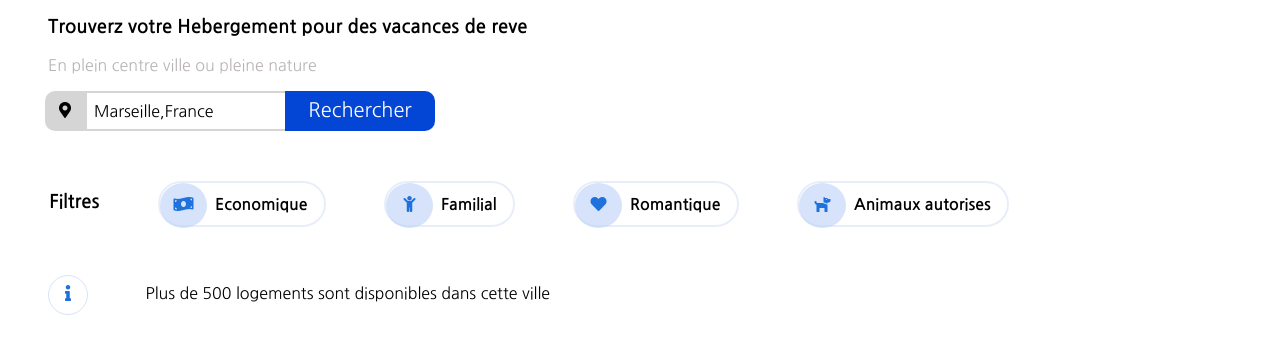
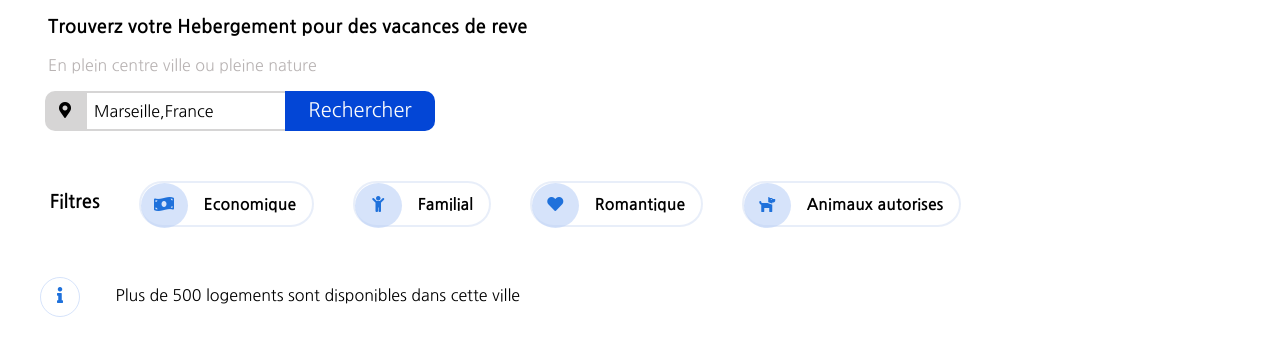
Before and after one commit to arthurlazzarotto90/reservia, a plain HTML site: page index.html in a window 1280 px wide. Shown: the part 98-454 px from the top of the page. Drawn offline with Linux system fonts and the light colour scheme.

Commit message:
amelioration_css

```diff
--- a/asset/css/style.css
+++ b/asset/css/style.css
@@ -70,8 +70,9 @@
 /*barre_de_recherche*/
 
 .recherche {
-    padding-left: 45px;
+    width: 435px;
     display: flex;
+    justify-content: flex-end;
 }
 .point_recherche {
    background-color:rgb(214, 213, 213);
@@ -112,17 +113,22 @@
 /*filtre*/
 .filtre {
   display: flex;
-  width: 1038px;
-  justify-content: space-around;
   padding-top: 50px;
-
-
 }
 
 .titre_fitres{
     margin: 0;
     padding-top: 10px;
-    padding-left: 20px;
+    width: 100px;
+    display: flex;
+    justify-content: flex-end;
+
+}
+.boutton {
+    width: 900px;
+    display: flex;
+    justify-content: space-evenly;
+
 }
 
 .boutton_icone {
@@ -132,11 +138,11 @@
     display: flex;
     padding-right: 1rem;
     border-radius: 25px 25px 25px 25px;
-    display: flex;
     justify-content: space-between;
 
 
 }
+
 .icone_bleus {
     display: flex;
     justify-content: center;
@@ -149,27 +155,33 @@
 }
 .texte_bouton {
   display: flex;
-  justify-content: center;
   text-decoration:none;
   color: #000;
   font-weight: bold;
   cursor: pointer;
   padding-top: 0.8rem;
-  padding-left: 0.5rem;
+  padding-left: 1rem;
+
 }
 
 /*soutire*/
 .info {
     display: flex;
-    justify-content: space-between;
-    padding-left: 3rem;
-    width: 550px;
-    height: 35px ;
-    margin-top: 3rem;
+    padding-top: 50px;
+
 }
 .para_info {
     margin: 0;
     padding-top: 9px;
+    width:  440px;
+    display: flex;
+    justify-content: flex-end;
+}
+.icone_info_plasement {
+    width: 80px;
+    display:flex;
+    justify-content: flex-end;
+
 }
 
 .icone_info {
--- a/index.html
+++ b/index.html
@@ -41,7 +41,7 @@
     <!--filtres-->
          <div class="filtre">
              <h3 class="titre_fitres" >Filtres</h3>
-
+          <div class="boutton">
              <div class="boutton_icone">
                <div class="icone_bleus">
                <i class="fas fa-money-bill-wave"></i>
@@ -72,11 +72,13 @@
                 </div>
                 <a class="texte_bouton" href="">Animaux autorises</a>
              </div>
-
+           </div>
          </div>
        <!--soustire-->
        <div class="info">
+           <div class="icone_info_plasement" >
            <div class="icone_info"><i class="fas fa-info"></i></div>
+           </div>
            <p class="para_info">Plus de 500 logements sont disponibles dans cette ville</p>
        </div>
     </header>
```
